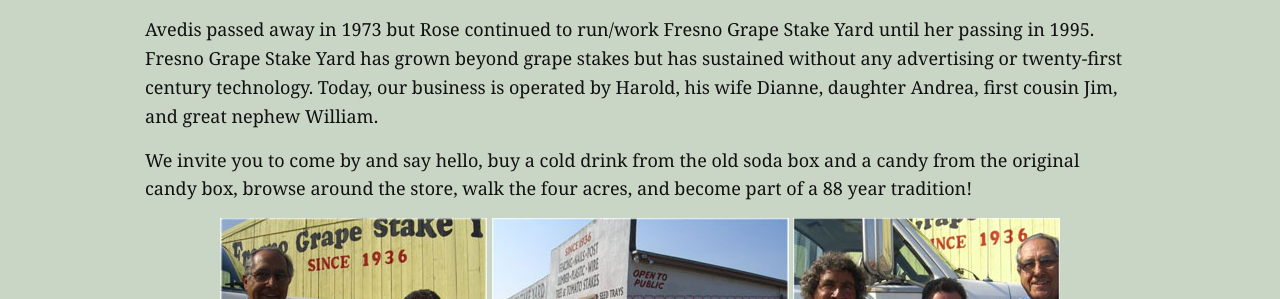
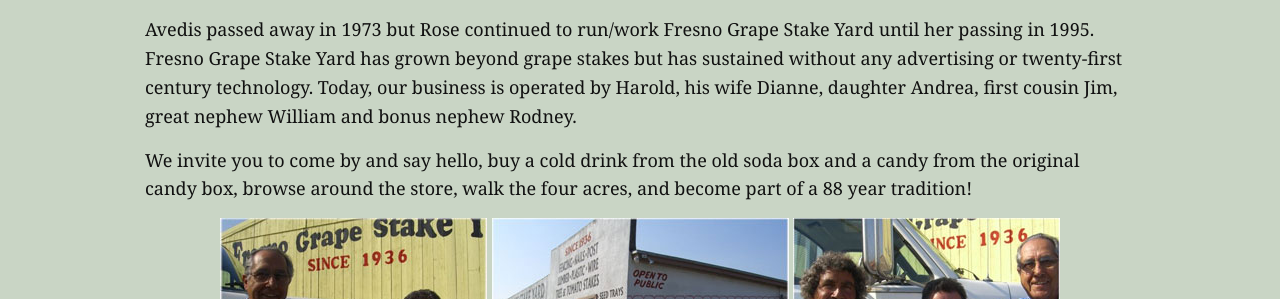
Before and after one commit to fresnograpestakeyard/fresnograpestakeyard.github.io, a Jekyll site: the page built from history.md, in a window 1280 px wide. Shown: the part 1114-1413 px from the top of the page. Built offline with Jekyll 4.4.1, drawn with Linux system fonts in a browser that asks for light colours; nearby versions of some CDN libraries.

```diff
--- a/history.md
+++ b/history.md
@@ -38,7 +38,8 @@ It was then decided by family vote to change the name to Fresno Grape Stake Yard
 
 Avedis passed away in 1973 but Rose continued to run/work Fresno Grape Stake Yard until her passing in 1995.
 Fresno Grape Stake Yard has grown beyond grape stakes but has sustained without any advertising or twenty-first century technology.
-Today, our business is operated by Harold, his wife Dianne, daughter Andrea, first cousin Jim, and great nephew William.
+Today, our business is operated by Harold, his wife Dianne, daughter Andrea, first cousin Jim, great nephew William and
+bonus nephew Rodney.
 
 We invite you to come by and say hello, buy a cold drink from the old soda box and a candy from the original candy box, browse around the store, walk the four acres, and become part of a {{ site.time | date: '%Y' | minus: 1936 }} year tradition!
 
```
Also changed, not shown: products.md (+1 -0 lines), images/products-header.png (added), 1 other file.
